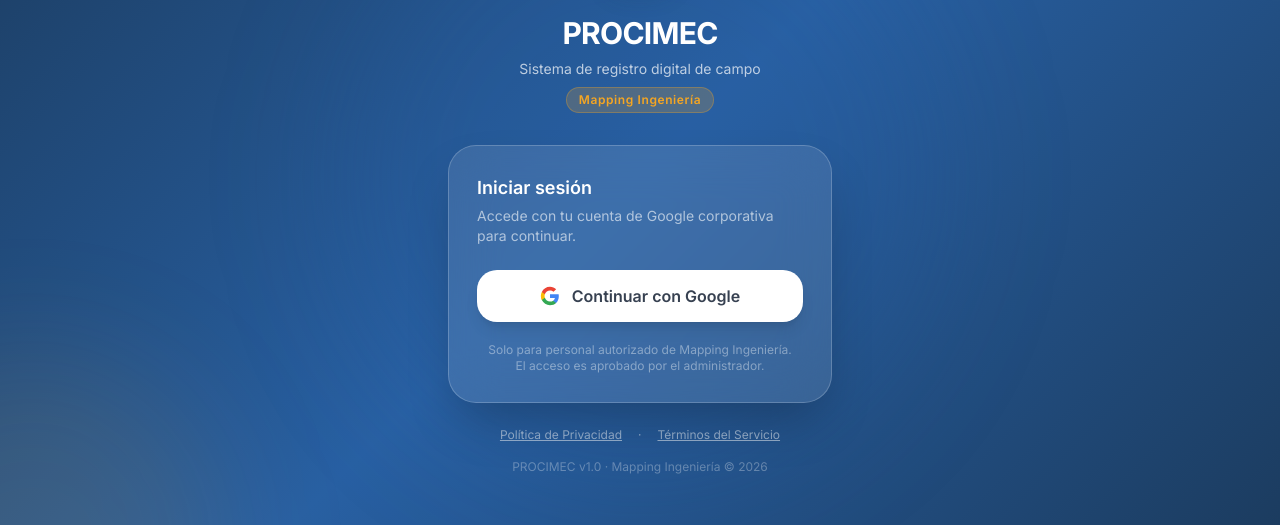
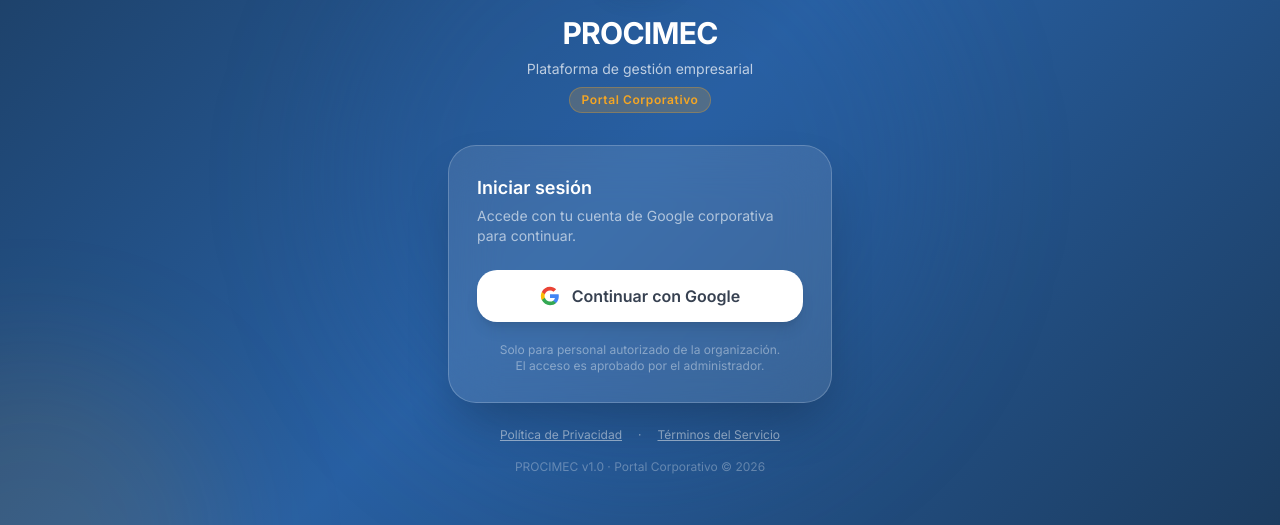
Before and after one commit to MappingProcimec/PROCIMEC, a Next.js app: page /login in a window 1280 px wide. Shown: the part 223-748 px from the top of the page. Built offline with nearby package versions, Linux system fonts and the light colour scheme; no server answers.

Commit message:
refactor: actualizar pagina de login a PROCIMEC Portal Corporativo

```diff
--- a/app/login/page.tsx
+++ b/app/login/page.tsx
@@ -1,3 +1,4 @@
+// app/login/page.tsx
 'use client';
 
 import { signIn, useSession } from 'next-auth/react';
@@ -67,10 +68,10 @@
             PROCIMEC
           </h1>
           <p className="text-white/70 text-sm mt-2">
-            Sistema de registro digital de campo
+            Plataforma de gestión empresarial
           </p>
           <div className="mt-2 inline-flex items-center gap-2 px-3 py-1 bg-accent/20 border border-accent/30 rounded-full">
-            <span className="text-accent font-semibold text-xs tracking-wider">Mapping Ingeniería</span>
+            <span className="text-accent font-semibold text-xs tracking-wider">Portal Corporativo</span>
           </div>
         </div>
 
@@ -102,7 +103,7 @@
           </button>
 
           <p className="text-white/40 text-xs text-center mt-5">
-            Solo para personal autorizado de Mapping Ingeniería.
+            Solo para personal autorizado de la organización.
             <br />El acceso es aprobado por el administrador.
           </p>
         </div>
@@ -118,7 +119,7 @@
         </div>
 
         <p className="text-white/30 text-xs text-center mt-4">
-          PROCIMEC v1.0 · Mapping Ingeniería © {new Date().getFullYear()}
+          PROCIMEC v1.0 · Portal Corporativo © {new Date().getFullYear()}
         </p>
       </div>
     </main>
```
